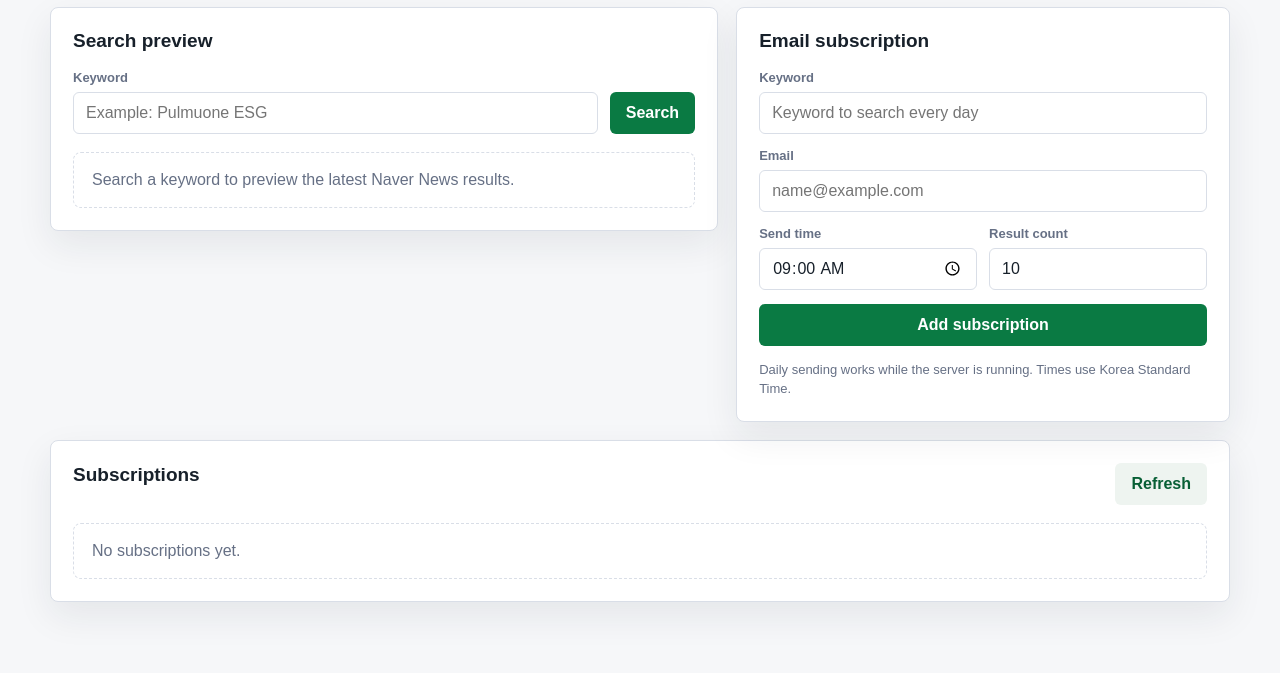
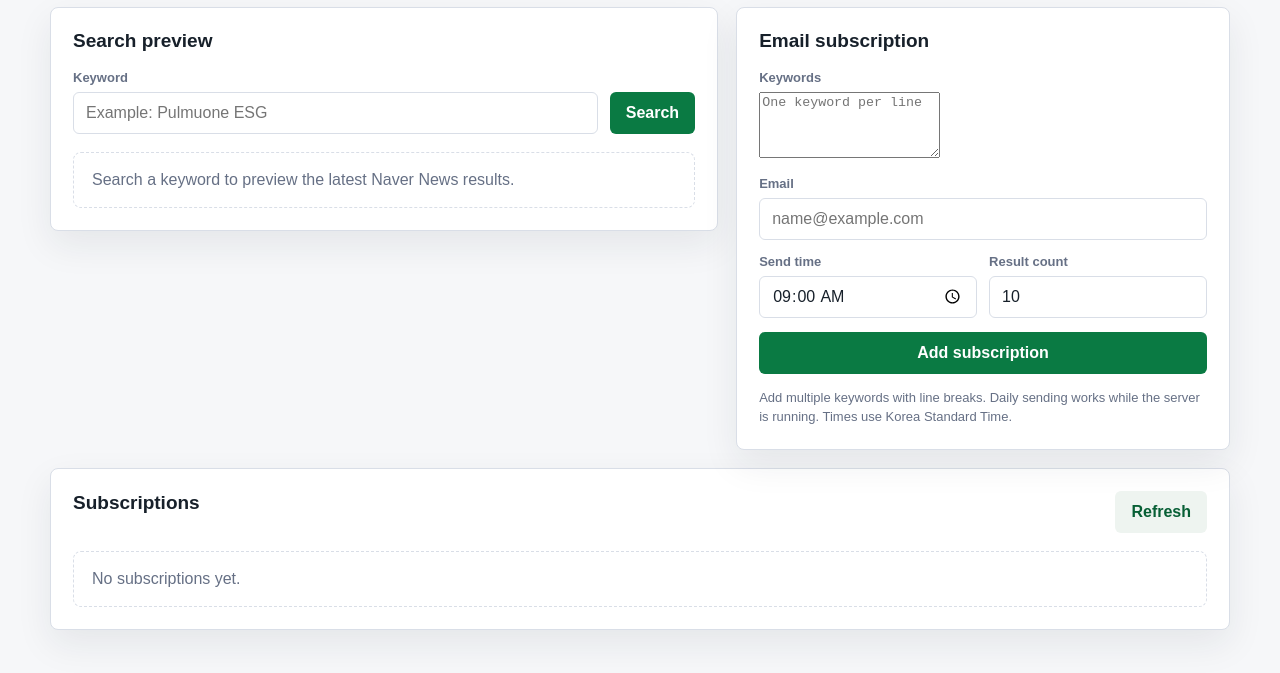
Before and after one commit to cubalibre1412/NaverNews, a website: page public/index.html in a window 1280 px wide. Shown: the part 251-924 px from the top of the page. Before the commit the page ends 901 px from the top, so only its background shows below. Drawn offline with Linux system fonts and the light colour scheme; no server answers.

Commit message:
Support multi-keyword subscription form

```diff
--- a/public/index.html
+++ b/public/index.html
@@ -33,8 +33,8 @@
           <h2>Email subscription</h2>
           <form id="subscriptionForm" class="stack">
             <label>
-              <span>Keyword</span>
-              <input name="keyword" placeholder="Keyword to search every day" required>
+              <span>Keywords</span>
+              <textarea name="keywords" placeholder="One keyword per line" rows="4" required></textarea>
             </label>
             <label>
               <span>Email</span>
@@ -52,7 +52,7 @@
             </div>
             <button type="submit">Add subscription</button>
           </form>
-          <p class="hint">Daily sending works while the server is running. Times use Korea Standard Time.</p>
+          <p class="hint">Add multiple keywords with line breaks. Daily sending works while the server is running. Times use Korea Standard Time.</p>
         </div>
       </section>
 
```
